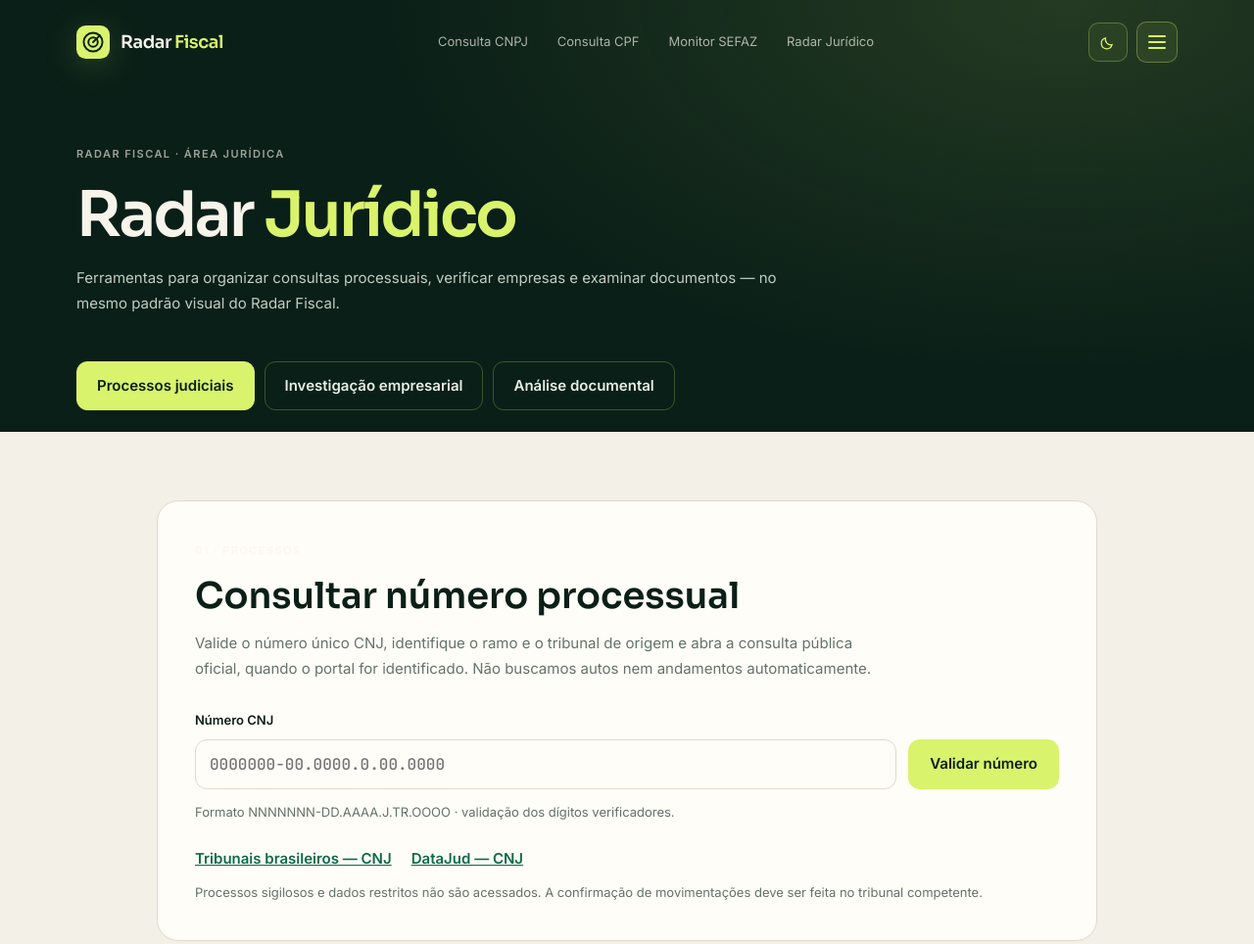
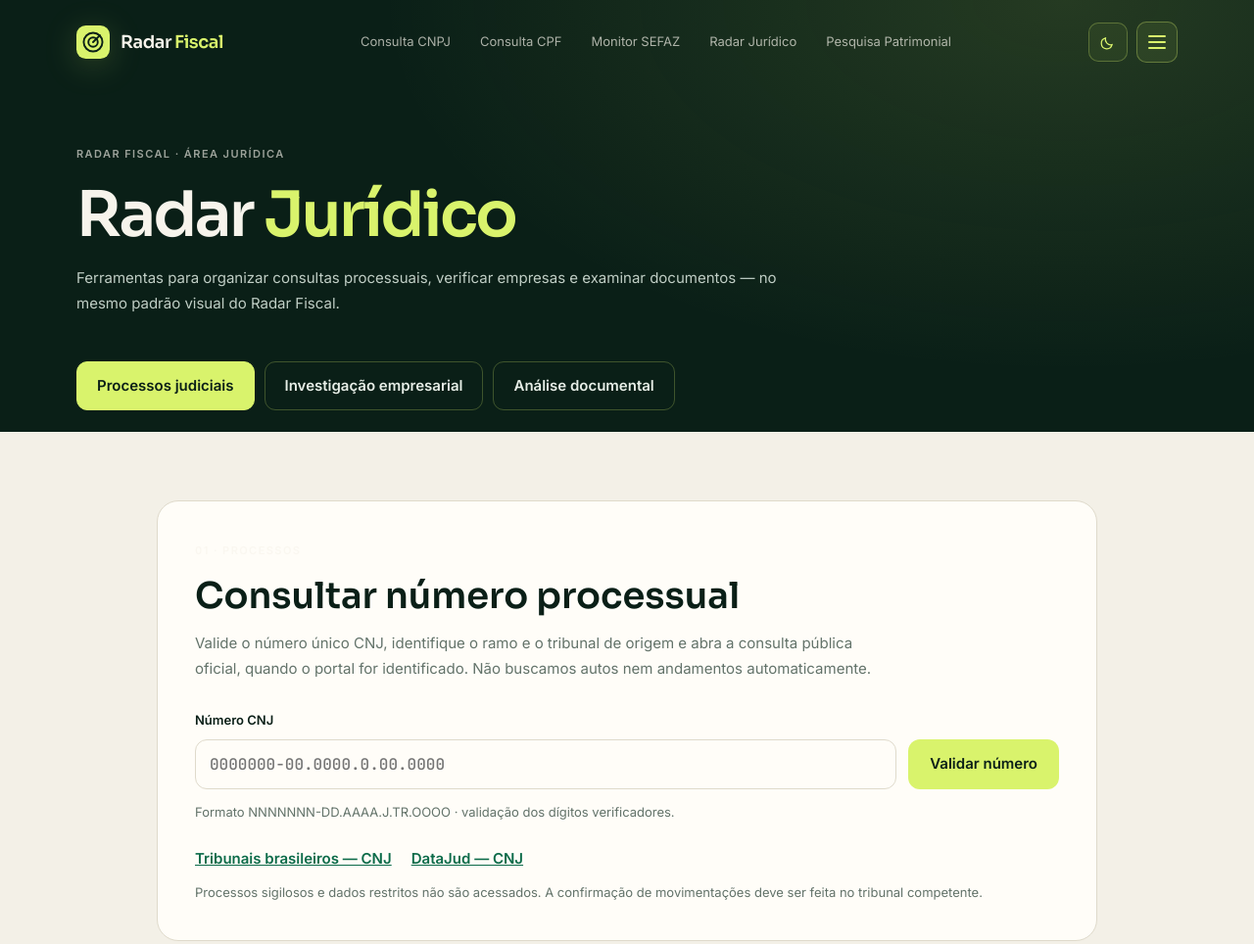
Before and after one commit to JoaoMalkiewiez/Radar-fiscal, a website: page Sitezino/juridico.html in a window 1280 px wide. Shown: the top 964 px of the page at 98% size. Drawn offline with Linux system fonts and the light colour scheme.

Commit message:
Add Patrimonial Research to global navigation

```diff
--- a/Sitezino/juridico.html
+++ b/Sitezino/juridico.html
@@ -14,9 +14,9 @@
 <a class="skip-link" href="#conteudo">Ir para o conteúdo</a>
 <header class="site-header"><div class="container header-inner">
 <a class="brand" href="/" aria-label="Radar Fiscal — início"><span class="brand-mark" aria-hidden="true"><svg viewBox="0 0 32 32" width="34" height="34" fill="none"><rect width="32" height="32" rx="9" fill="#D9F36C"/><circle cx="16" cy="16" r="9" stroke="#0A1F17" stroke-width="1.8"/><circle cx="16" cy="16" r="4.5" stroke="#0A1F17" stroke-width="1.8"/><path d="M16 16l6.5-6.5" stroke="#0A1F17" stroke-width="1.8" stroke-linecap="round"/></svg></span><span class="brand-word">Radar<span>Fiscal</span></span></a>
-<nav class="main-nav" aria-label="Navegação principal"><a href="/">Consulta CNPJ</a><a href="/cpf">Consulta CPF</a><a href="/#monitor">Monitor SEFAZ</a><a href="/juridico" aria-current="page">Radar Jurídico</a></nav>
+<nav class="main-nav" aria-label="Navegação principal"><a href="/">Consulta CNPJ</a><a href="/cpf">Consulta CPF</a><a href="/#monitor">Monitor SEFAZ</a><a href="/juridico" aria-current="page">Radar Jurídico</a><a href="/patrimonio">Pesquisa Patrimonial</a></nav>
 <div class="header-actions"><button class="theme-toggle" id="theme-toggle" type="button" aria-label="Alternar tema" title="Alternar tema"><svg class="icon-moon" viewBox="0 0 20 20" fill="none" aria-hidden="true"><path d="M15.4 12.5A6.6 6.6 0 0 1 7.5 4.6a6.5 6.5 0 1 0 7.9 7.9Z" stroke="currentColor" stroke-width="1.5"/></svg><svg class="icon-sun" viewBox="0 0 20 20" fill="none" aria-hidden="true"><circle cx="10" cy="10" r="3.4" stroke="currentColor" stroke-width="1.5"/></svg></button><button class="menu-toggle" id="menu-toggle" type="button" aria-label="Abrir menu" aria-expanded="false" aria-controls="mobile-menu"><span class="menu-toggle-box" aria-hidden="true"><span></span><span></span><span></span></span></button></div>
-<nav class="mobile-nav" id="mobile-menu" aria-label="Menu de consultas" hidden><a href="/">Consulta CNPJ</a><a href="/cpf">Consulta CPF</a><a href="/#monitor">Monitor SEFAZ</a><a href="/juridico" aria-current="page">Radar Jurídico</a></nav>
+<nav class="mobile-nav" id="mobile-menu" aria-label="Menu de consultas" hidden><a href="/">Consulta CNPJ</a><a href="/cpf">Consulta CPF</a><a href="/#monitor">Monitor SEFAZ</a><a href="/juridico" aria-current="page">Radar Jurídico</a><a href="/patrimonio">Pesquisa Patrimonial</a></nav>
 </div></header>
 <main id="conteudo">
 <section class="legal-hero"><div class="container"><p class="eyebrow">Radar Fiscal · Área jurídica</p><h1>Radar <span>Jurídico</span></h1><p class="legal-lead">Ferramentas para organizar consultas processuais, verificar empresas e examinar documentos — no mesmo padrão visual do Radar Fiscal.</p><div class="legal-nav" role="tablist" aria-label="Ferramentas jurídicas"><button class="legal-tab" type="button" data-tab="processos" role="tab" aria-selected="true" aria-controls="panel-processos">Processos judiciais</button><button class="legal-tab" type="button" data-tab="empresas" role="tab" aria-selected="false" aria-controls="panel-empresas" tabindex="-1">Investigação empresarial</button><button class="legal-tab" type="button" data-tab="documentos" role="tab" aria-selected="false" aria-controls="panel-documentos" tabindex="-1">Análise documental</button></div></div></section>
```
